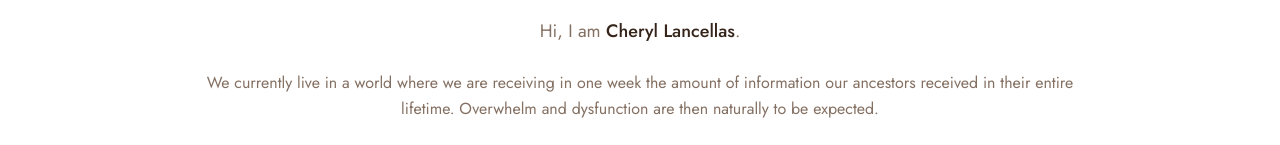
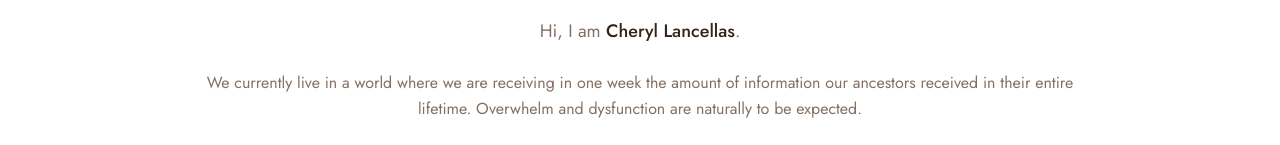
Before and after one commit to rebotilwe/devahiti-booking-system, a React (Vite) app in the folder frontend/: page /about in a window 1280 px wide. Shown: the part 655-800 px from the top of the page. Built offline with nearby package versions, Linux system fonts and the light colour scheme.

Commit message:
Add missing data files for components

```diff
--- a/frontend/src/pages/About.jsx
+++ b/frontend/src/pages/About.jsx
@@ -57,7 +57,7 @@ export default function About() {
             </p>
             <p className="text-base text-muted-foreground leading-relaxed mb-6">
               We currently live in a world where we are receiving in one week the amount of information
-              our ancestors received in their entire lifetime. Overwhelm and dysfunction are then naturally
+              our ancestors received in their entire lifetime. Overwhelm and dysfunction are naturally
               to be expected.
             </p>
             <p className="text-base text-muted-foreground leading-relaxed mb-6">
```
